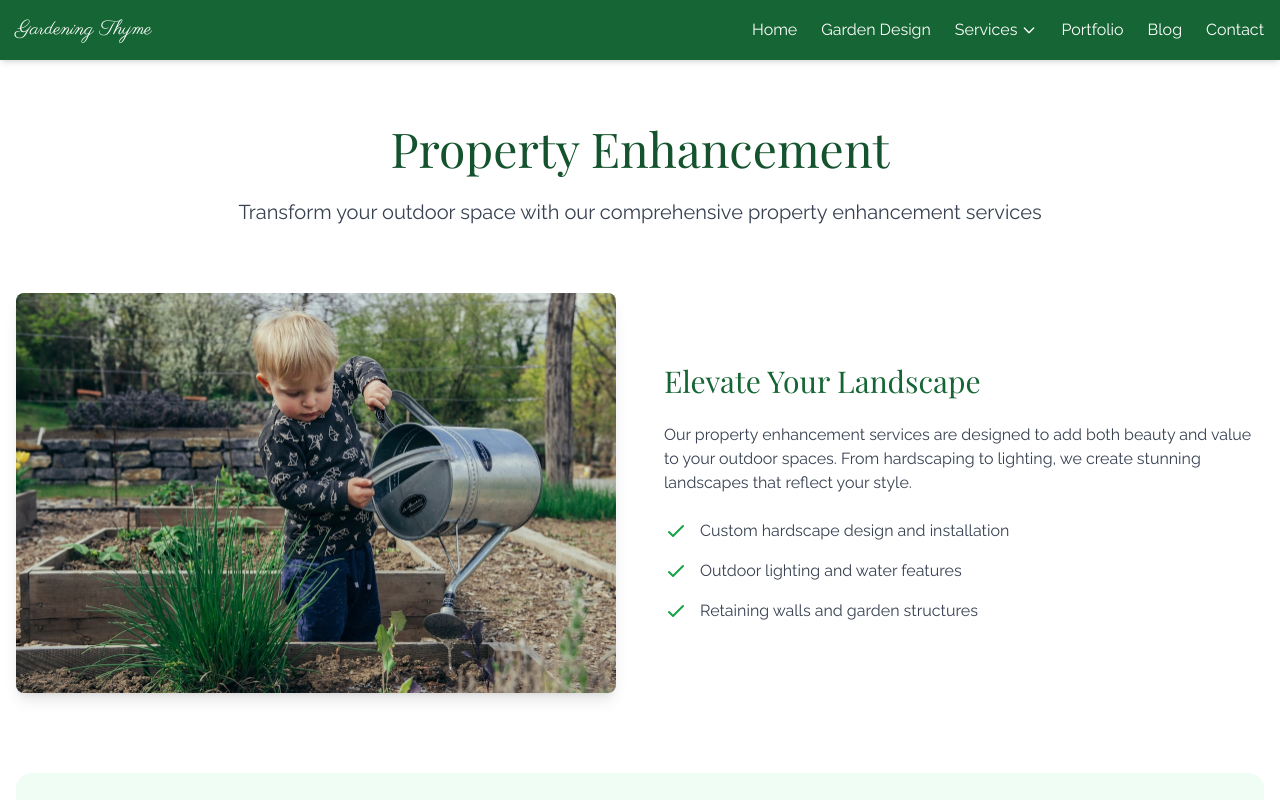
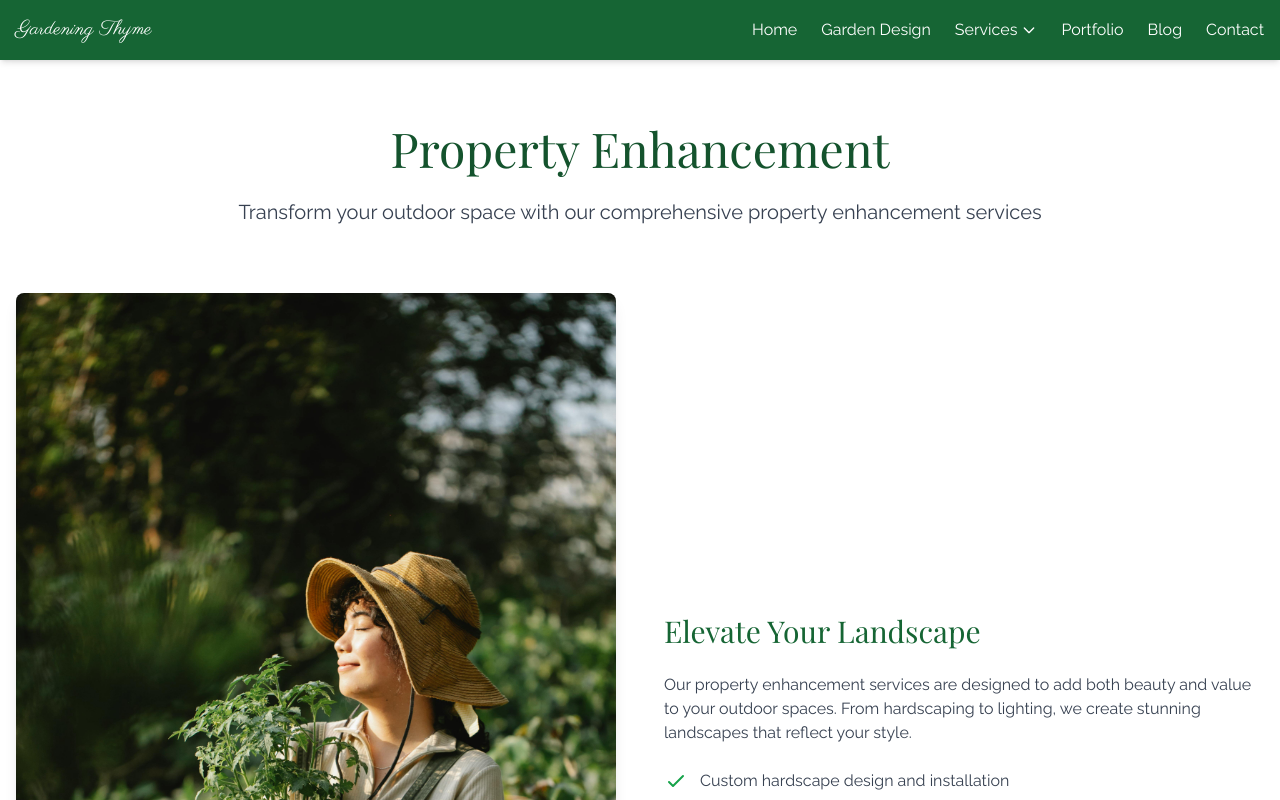
Before and after one commit to andytaronji/Gardening-Website, a Next.js app: page /property-enhancement in a window 1280 px wide. Shown: the top 800 px of the page. Built offline with nearby package versions, Linux system fonts and the light colour scheme.

Commit message:
Update property enhancement page with more appropriate maintenance image

```diff
--- a/src/app/property-enhancement/page.jsx
+++ b/src/app/property-enhancement/page.jsx
@@ -28,8 +28,8 @@ export default function PropertyEnhancementPage() {
             transition={{ duration: 0.6, delay: 0.2 }}
           >
             <Image
-              src="/images/downloaded/pressure-washing.jpg"
-              alt="Pressure washing service"
+              src="/images/downloaded/new-pressure-washing.jpg"
+              alt="Property maintenance and pressure washing"
               width={800}
               height={600}
               className="rounded-lg shadow-lg object-cover w-full h-full"
```
Also changed, not shown: public/images/downloaded/new-pressure-washing.jpg (added).
